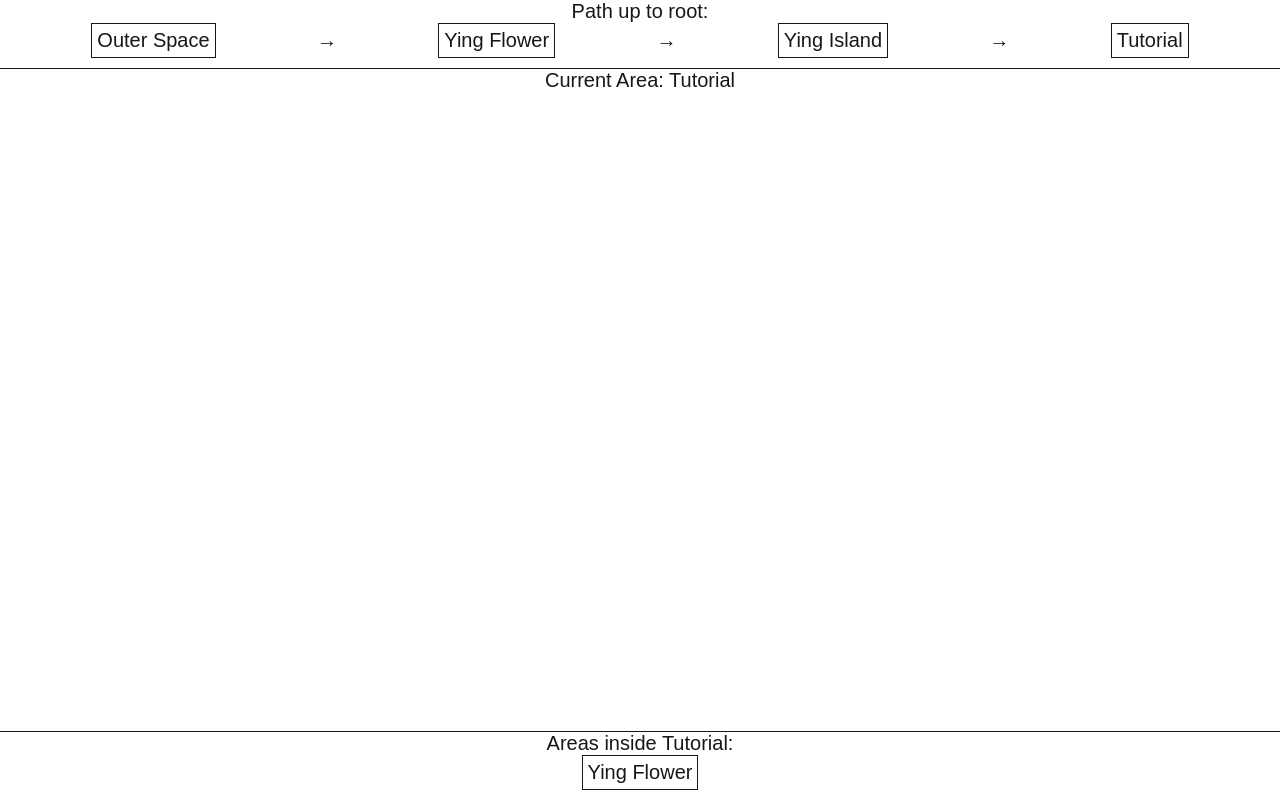
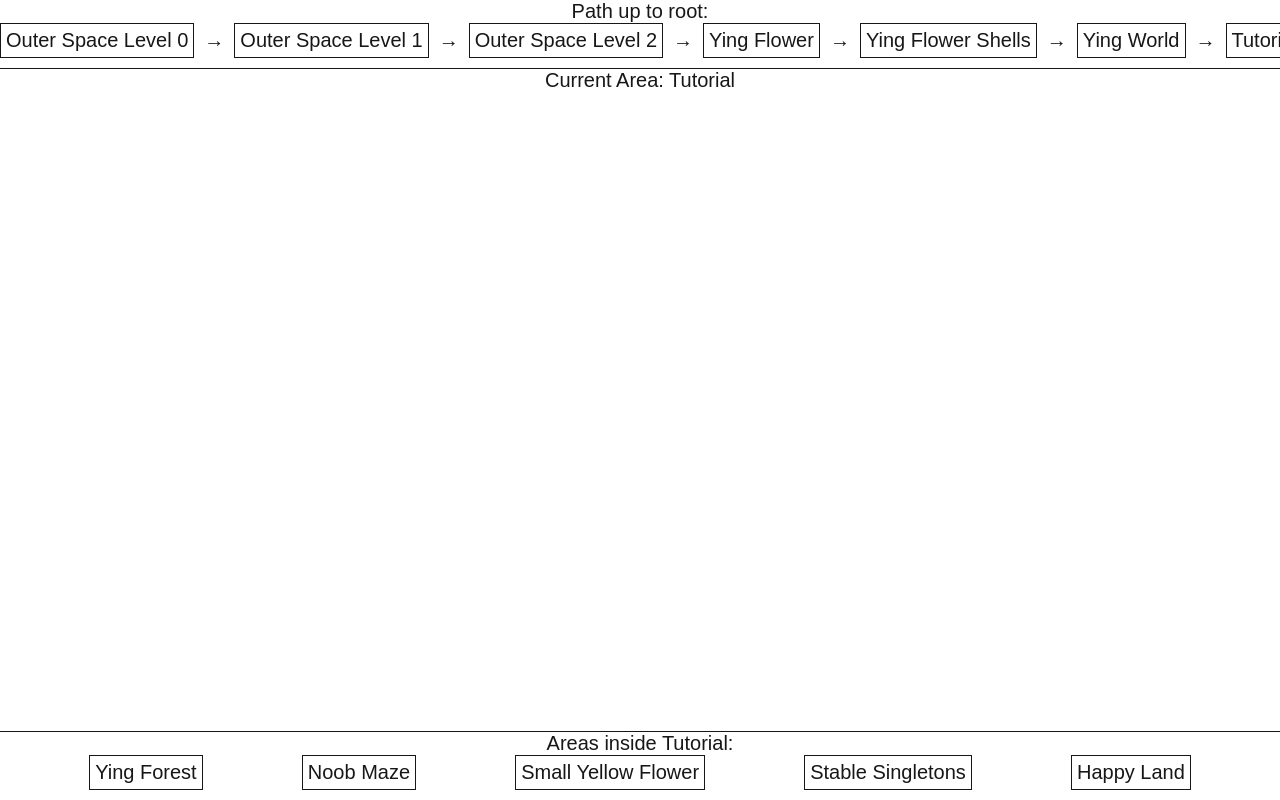
Before and after one commit to Tntmister/FractalBlockWorldMap, a Next.js app: page / in a window 1280 px wide. Built offline with nearby package versions, Linux system fonts and the light colour scheme.

Commit message:
more node data

```diff
--- a/src/app/input.ts
+++ b/src/app/input.ts
@@ -2,27 +2,136 @@ import { InputGraph, InputNode } from './types';
 
 export const inputNodes = [
 	{
-		name: 'Ying Forest'
+		name: 'Ying Forest',
+		info: {
+			upgrades: ['Cannon', 'Plasma', 'Health']
+		}
 	},
 	{
 		name: 'Tutorial'
 	},
 	{
-		name: 'Small Yellow Flower'
+		name: 'Tutorial Island'
+	},
+	{
+		name: 'Small Yellow Flower',
+		info: {
+			upgrades: ['Plasma', 'Health']
+		}
+	},
+	{
+		name: 'Jumbo Yellow Flower'
+	},
+	{
+		name: 'Small Black Flower',
+		info: {
+			upgrades: ['Health', 'Minigun', 'Laser', 'Cannon', 'Plasma'],
+			items: ['Armor']
+		}
+	},
+	{
+		name: 'Small Cannon Pyramid',
+		info: {
+			upgrades: ['Cannon'],
+			items: ['Laser', 'Rocket', 'Minigun', 'Cannon']
+		}
 	},
 	{
 		name: 'Small White Flower',
-		upgrades: ['Health'],
-		items: ['Armor', 'Nuke']
+		info: {
+			upgrades: ['Health'],
+			items: ['Armor', 'Nuke', 'Rocket', 'Plasma', 'Homing'],
+			pinkSphere: true
+		}
 	},
 	{
 		name: 'Ying Flower'
 	},
 	{
+		name: 'Ying Flower Shells',
+		info: {
+			pinkSphere: true
+		}
+	},
+	{
+		name: 'Ying World'
+	},
+	{
+		name: 'Ying Cave Island',
+		info: {
+			pinkSphere: true
+		}
+	},
+	{
+		name: 'Ying Cave Island Layer 1',
+		info: {
+			upgrades: ['Cannon', 'Plasma'],
+			pinkRing: true
+		}
+	},
+	{
+		name: 'Ying Cave Island Layer 2',
+		info: {
+			pinkRing: true
+		}
+	},
+	{
+		name: 'Ying Cave Island Layer 3',
+		info: {
+			items: ['Armor'],
+			upgrades: ['Laser'],
+			pinkRing: true
+		}
+	},
+	{
+		name: 'Ying Cave Island Layer 4',
+		info: {
+			upgrades: ['Health', 'Minigun'],
+			pinkRing: true
+		}
+	},
+	{
+		name: 'Spider Air',
+		info: {
+			items: ['Rocket', 'Railgun'],
+			pinkRing: true
+		}
+	},
+	{
+		name: 'Baby Spider Air',
+		info: {
+			items: ['Minigun', 'Railgun']
+		}
+	},
+	{
+		name: 'Orange',
+		info: {
+			pinkSphere: true
+		}
+	},
+	{
+		name: 'Blue Bubble Gauntlet'
+	},
+	{
+		name: 'Blue Bubble'
+	},
+	{
+		name: 'Botany Lab'
+	},
+	{
 		name: 'Ying Island'
 	},
 	{
-		name: 'Ying Air Cube'
+		name: 'Tau Cave Flower'
+	},
+	{
+		name: 'Tau Cave Moon'
+	},
+	{
+		name: 'Ying Air Cube',
+		info: {
+			items: ['Plasma']
+		}
 	},
 	{
 		name: 'Ying Air'
@@ -43,7 +152,112 @@ export const inputNodes = [
 		name: 'Burlington'
 	},
 	{
-		name: 'Outer Space'
+		name: 'Outer Space Level 0'
+	},
+	{
+		name: 'Outer Space Level 1'
+	},
+	{
+		name: 'Outer Space Level 2'
+	},
+	{
+		name: 'Hell'
+	},
+	{
+		name: 'Stable Singletons'
+	},
+	{
+		name: 'Grey Lattice',
+		info: {
+			items: ['Armor']
+		}
+	},
+	{
+		name: 'Slow Exit Maze',
+		info: {
+			pinkRing: true
+		}
+	},
+	{
+		name: 'Mylantis'
+	},
+	{
+		name: 'Alpha Menger Sponge'
+	},
+	{
+		name: 'Happy Land'
+	},
+	{
+		name: 'Small Noob Flower',
+		info: {
+			upgrades: ['Health', 'Plasma']
+		}
+	},
+	{
+		name: 'Quicksand Grass'
+	},
+	{
+		name: 'Quicksand Grass Basement',
+		info: {
+			upgrades: ['Laser', 'EMP'],
+			items: ['Nuke']
+		}
+	},
+	{
+		name: 'Large Cannon Pyramid',
+		info: {
+			upgrades: ['Cannon', 'Railgun', 'Health'],
+			items: ['Laser', 'Railgun']
+		}
+	},
+	{
+		name: 'Fir Tree'
+	},
+	{
+		name: 'Alpha Cube',
+		info: {
+			items: ['Health', 'Armor'],
+			upgrades: ['Laser', 'Rocket', 'EMP', 'Black Hole', 'Railgun']
+		}
+	},
+	{
+		name: 'Pure Menger Sponge'
+	},
+	{
+		name: 'Stoney Air'
+	},
+	{
+		name: 'Stoney Air Cave',
+		info: {
+			upgrades: ['Health', 'Plasma', 'Cannon', 'Laser'],
+			items: ['Nuke', 'Minigun', 'Cannon', 'EMP', 'Laser']
+		}
+	},
+	{
+		name: 'Yellow Cube'
+	},
+	{
+		name: 'Stoney Sanctuary'
+	},
+	{
+		name: 'Green Shrink Box'
+	},
+	{
+		name: 'Apple Tree'
+	},
+	{
+		name: 'Apple',
+		info: {
+			upgrades: ['EMP', 'Laser', 'Cannon', 'Plasma'],
+			items: ['EMP', 'Rocket']
+		}
+	},
+	{
+		name: 'Upgrade Station',
+		info: {
+			upgrades: ['Rocket'],
+			items: ['Homing', 'Rocket', 'Cannon', 'Minigun']
+		}
 	}
 ] as const satisfies readonly InputNode[];
 
@@ -51,50 +265,308 @@ export const inputGraph: InputGraph = {
 	nodes: inputNodes,
 	edges: {
 		'Tutorial': {
-			'Ying Flower': {
+			'Ying Forest': {
 				distance: 0
+			},
+			'Noob Maze': {
+				distance: 0
+			},
+			'Small Yellow Flower': {
+				distance: 0
+			},
+			'Stable Singletons': {
+				distance: 0
+			},
+			'Happy Land': {
+				distance: 0
+			}
+		},
+		'Stable Singletons': {
+			'I1': {
+				distance: 100
+			},
+			'I2': {
+				distance: 100
+			},
+			'I3': {
+				distance: 100
+			},
+			'Hell': {
+				distance: 100
+			}
+		},
+		'Ying Forest': {
+			'Small Noob Flower': {
+				distance: 0
+			},
+			'Small Black Flower': {
+				distance: 0
+			},
+			'Quicksand Grass': {
+				distance: 0,
+				note: 'Around save points'
+			}
+		},
+		'Small Black Flower': {
+			'Apple Tree': {
+				distance: 10,
+				note: 'x4'
+			}
+		},
+		'Apple Tree': {
+			'Small White Flower': {
+				distance: 5
+			},
+			'Apple': {
+				distance: 20
+			},
+			'Upgrade Station': {
+				distance: 30,
+				note: 'Top of tree'
 			}
 		},
 		'Ying Island': {
 			'Ying Air': {
-				distance: 0,
-				depth: 1
+				distance: 0
 			},
 			'Ying Forest': {
-				distance: 0,
-				depth: 1
+				distance: 0
+			}
+		},
+		'Tutorial Island': {
+			'Small Cannon Pyramid': {
+				distance: 5
 			},
 			'Small White Flower': {
 				distance: 0,
-				depth: 1,
 				note: 'Under Tutorial Island'
 			},
 			'Tutorial': {
-				distance: 0,
-				note: 'Inside Tutorial Island'
+				distance: 0
 			}
 		},
 		'Ying Air': {
 			'Ying Air Cube': {
-				distance: 1,
-				depth: 1
+				distance: 1
+			}
+		},
+		'Ying Air Cube': {
+			'Ying Forest': {
+				distance: 0
 			}
 		},
 		'Ying Flower': {
-			'Ying Island': {
-				distance: 0,
-				depth: 1
+			'Ying Flower Shells': {
+				distance: 0
 			}
 		},
-		'Outer Space': {
+		'Ying Flower Shells': {
+			'Ying World': {
+				distance: 0
+			}
+		},
+		'Ying World': {
+			'Ying Island': {
+				distance: 0
+			},
+			'Ying Cave Island': {
+				distance: 0
+			},
+			'Tutorial Island': {
+				distance: 0
+			},
+			'Grey Lattice': {
+				distance: 0
+			},
+			'Pure Menger Sponge': {
+				distance: 5
+			}
+		},
+		'Ying Cave Island': {
+			'Ying Cave Island Layer 1': {
+				distance: 5
+			},
+			'Ying Forest': {
+				distance: 0
+			}
+		},
+		'Ying Cave Island Layer 1': {
+			'Ying Cave Island Layer 2': {
+				distance: 15
+			}
+		},
+		'Ying Cave Island Layer 2': {
+			'Ying Cave Island Layer 3': {
+				distance: 15
+			},
+			'Ying Forest': {
+				distance: 0
+			},
+			'Jumbo Yellow Flower': {
+				distance: 10
+			}
+		},
+		'Ying Cave Island Layer 3': {
+			'Ying Cave Island Layer 4': {
+				distance: 15
+			}
+		},
+		'Ying Cave Island Layer 4': {
+			'Ying Forest': {
+				distance: 0
+			},
+			'Spider Air': {
+				distance: 5
+			}
+		},
+		'Spider Air': {
+			'Baby Spider Air': {
+				distance: 10
+			}
+		},
+		'Baby Spider Air': {
+			'Orange': {
+				distance: 20,
+				note: 'x7'
+			},
+			'Blue Bubble Gauntlet': {
+				distance: 20
+			},
+			'Tau Cave Flower': {
+				distance: 20
+			}
+		},
+		'Blue Bubble Gauntlet': {
+			'Blue Bubble': {
+				distance: Infinity
+			}
+		},
+		'Blue Bubble': {
+			'Botany Lab': {
+				distance: Infinity
+			}
+		},
+		'Orange': {
+			'Stoney Air': {
+				distance: 0
+			}
+		},
+		'Stoney Air': {
+			'Stoney Air Cave': {
+				distance: 0
+			},
+			'Yellow Cube': {
+				distance: 10,
+				note: 'Need to be small enough'
+			},
+			'Green Shrink Box': {
+				distance: 0,
+				note: 'Net shrink = 1'
+			}
+		},
+		'Green Shrink Box': {
+			'Small Yellow Flower': {
+				distance: 10
+			}
+		},
+		'Yellow Cube': {
+			'Stoney Sanctuary': {
+				distance: Infinity
+			},
+			'Ying Forest': {
+				distance: Infinity
+			}
+		},
+		'Tau Cave Flower': {
+			'Tau Cave Moon': {
+				distance: Infinity
+			},
+			'Ying Air': {
+				distance: 0
+			}
+		},
+		'Grey Lattice': {
+			'Slow Exit Maze': {
+				distance: 20
+			}
+		},
+		'Outer Space Level 0': {
+			'Outer Space Level 1': {
+				distance: 10
+			},
+			'Mylantis': {
+				distance: 10
+			}
+		},
+		'Outer Space Level 1': {
+			'Outer Space Level 2': {
+				distance: 10
+			}
+		},
+		'Outer Space Level 2': {
 			'Ying Flower': {
-				distance: 100,
-				depth: 20
+				distance: 100
+			},
+			'Alpha Menger Sponge': {
+				distance: 10
+			}
+		},
+		'Small Yellow Flower': {
+			'Small Cannon Pyramid': {
+				distance: 10,
+				note: 'x3'
+			},
+			'Ying Forest': {
+				distance: 0
+			},
+			'Ying Air': {
+				distance: 0
+			}
+		},
+		'Small Cannon Pyramid': {
+			'Jumbo Yellow Flower': {
+				distance: 10,
+				note: 'Small chance'
+			}
+		},
+		'Jumbo Yellow Flower': {
+			'Small Yellow Flower': {
+				distance: 10,
+				note: 'x5'
+			},
+			'Large Cannon Pyramid': {
+				distance: 30,
+				note: 'Secret below rocket room'
+			}
+		},
+		'Quicksand Grass': {
+			'Quicksand Grass Basement': {
+				distance: 30
+			}
+		},
+		'Small White Flower': {
+			'Alpha Cube': {
+				distance: 10
+			},
+			'Fir Tree': {
+				distance: 10
+			}
+		},
+		'Alpha Cube': {
+			'Small Black Flower': {
+				distance: 30
+			}
+		},
+		'Fir Tree': {
+			'Small White Flower': {
+				distance: 10
+			},
+			'Small Black Flower': {
+				distance: 10
 			}
 		}
 	},
 	root: {
-		name: 'Outer Space',
-		depth: 4
+		name: 'Outer Space Level 0'
 	}
 };
```
